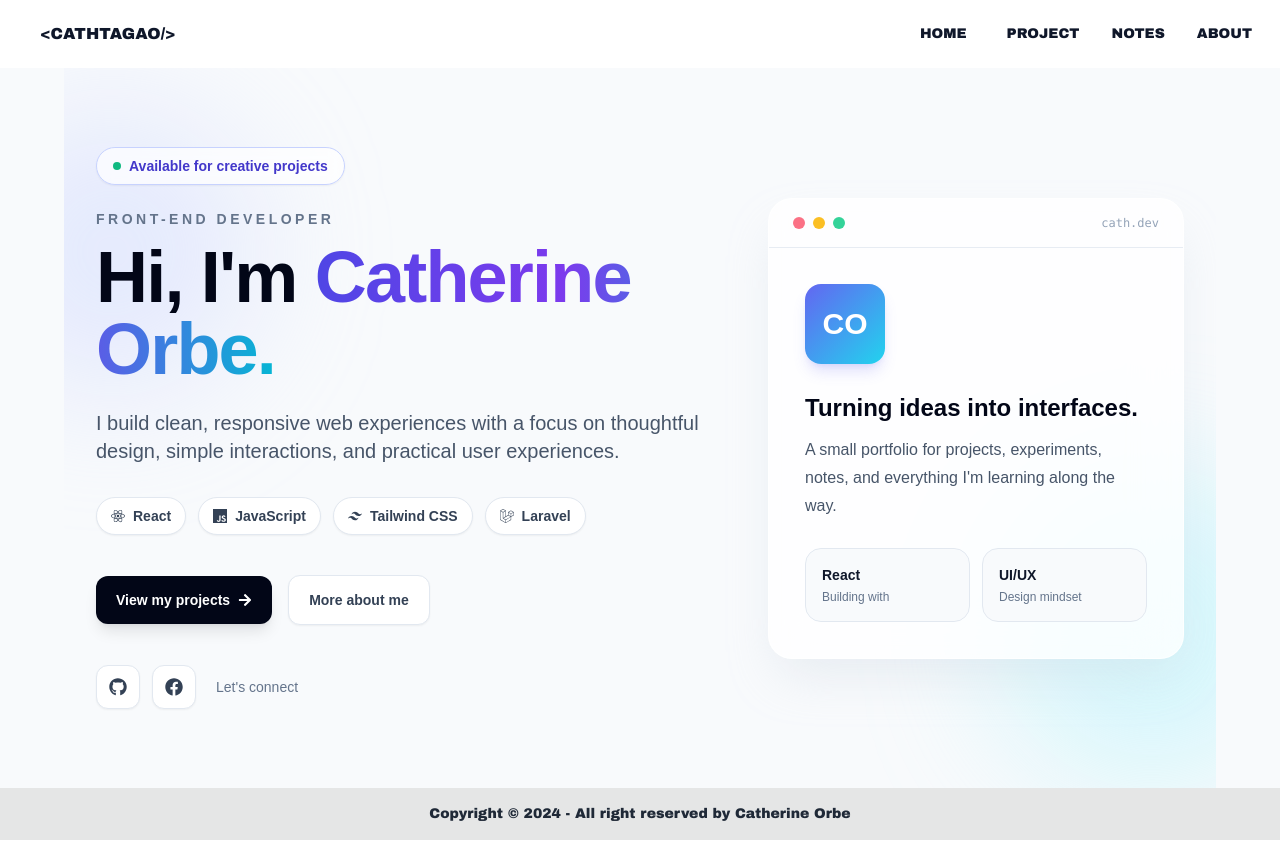
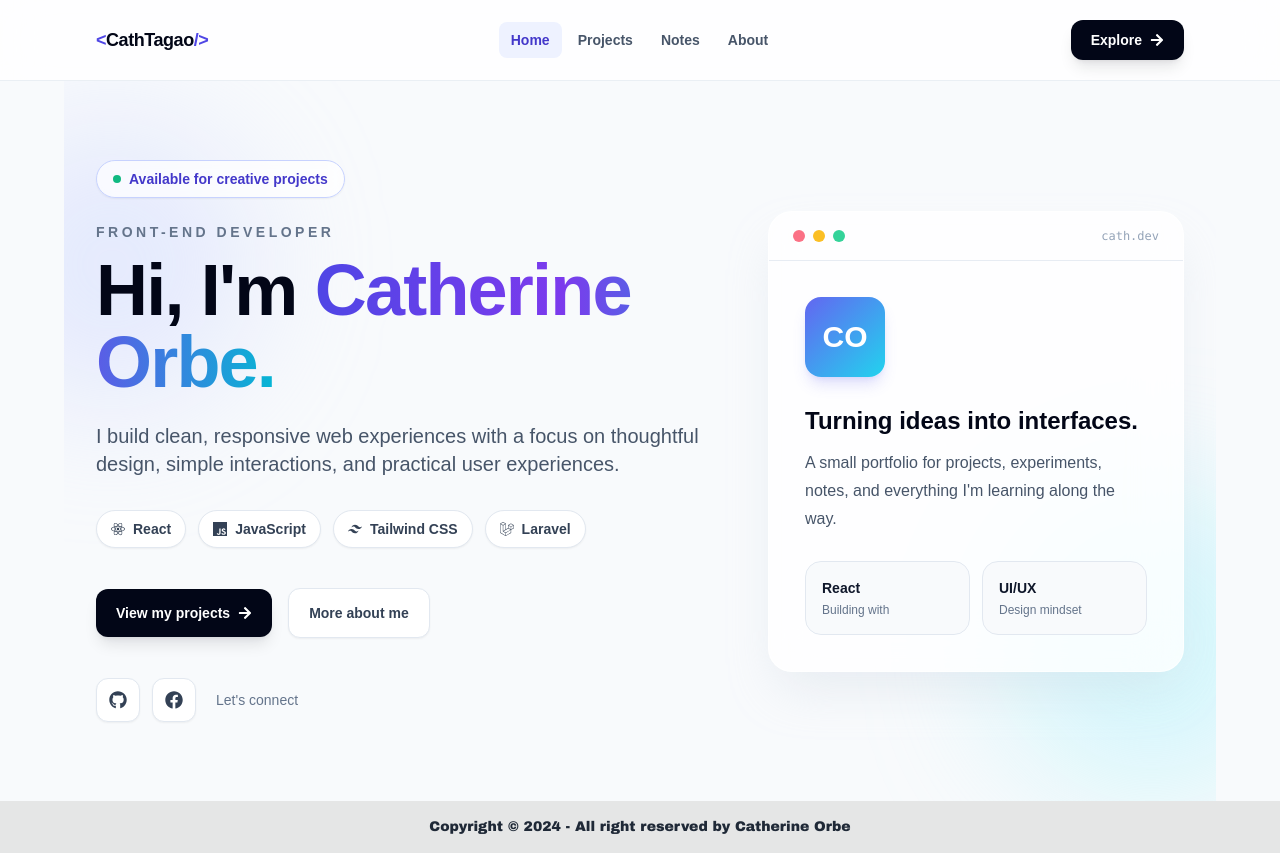
Before and after one commit to catherinetagao/my-firstreactproject, a React (Vite) app: page / in a window 1280 px wide. Built offline with nearby package versions, Linux system fonts and the light colour scheme.

Commit message:
Refresh navigation for better UI and UX

```diff
--- a/src/components/Navbar.jsx
+++ b/src/components/Navbar.jsx
@@ -1,32 +1,62 @@
 import React from "react";
-import { Link } from "react-router-dom";
+import { FaArrowRight } from "react-icons/fa";
+import { Link, NavLink } from "react-router-dom";
+
+const links = [
+  { to: "/", label: "Home" },
+  { to: "/project", label: "Projects" },
+  { to: "/notes", label: "Notes" },
+  { to: "/about", label: "About" },
+];
 
 const Navbar = () => {
   return (
-    // Navbar
-    <div className="navbar bg-base-100">
-      <div className="flex-1">
-        <Link className="uppercase font-bold pl-8 font-['Arial_Black']" to={""}>
-          &lt;CathTagao/&gt;
+    <header className="sticky top-0 z-50 border-b border-slate-200/70 bg-white/80 backdrop-blur-xl dark:border-slate-800/70 dark:bg-slate-950/80">
+      <nav
+        className="mx-auto flex h-20 max-w-6xl items-center justify-between px-6 lg:px-8"
+        aria-label="Primary navigation"
+      >
+        <Link
+          to="/"
+          className="rounded-lg text-lg font-black tracking-tight text-slate-950 transition hover:text-indigo-600 focus:outline-none focus:ring-4 focus:ring-indigo-100 dark:text-white dark:hover:text-indigo-300 dark:focus:ring-indigo-950"
+        >
+          <span className="text-indigo-600 dark:text-indigo-400">&lt;</span>
+          CathTagao
+          <span className="text-indigo-600 dark:text-indigo-400">/&gt;</span>
         </Link>
-      </div>
-      <div className="flex-none uppercase font-['Arial_Black']">
-        <ul className="menu menu-horizontal px-1">
-          <li className="mr-2">
-            <Link to={""}>Home</Link>
-          </li>
-          <li>
-            <Link to={"/project"}>Project</Link>
-          </li>
-          <li>
-            <Link to={"/notes"}>Notes</Link>
-          </li>
-          <li>
-            <Link to={"/about"}>About</Link>
-          </li>
-        </ul>
-      </div>
-    </div>
+
+        <div className="hidden items-center gap-1 sm:flex">
+          {links.map(({ to, label }) => (
+            <NavLink
+              key={to}
+              to={to}
+              className={({ isActive }) =>
+                `rounded-lg px-3 py-2 text-sm font-semibold transition ${
+                  isActive
+                    ? "bg-indigo-50 text-indigo-700 dark:bg-indigo-950/60 dark:text-indigo-300"
+                    : "text-slate-600 hover:bg-slate-100 hover:text-slate-950 dark:text-slate-300 dark:hover:bg-slate-900 dark:hover:text-white"
+                }`
+              }
+            >
+              {label}
+            </NavLink>
+          ))}
+        </div>
+
+        <Link to="/project" className="btn-primary hidden py-2.5 sm:inline-flex">
+          Explore <FaArrowRight aria-hidden="true" />
+        </Link>
+
+        <div className="sm:hidden">
+          <Link
+            to="/project"
+            className="rounded-lg px-3 py-2 text-sm font-bold text-indigo-600 dark:text-indigo-300"
+          >
+            Projects
+          </Link>
+        </div>
+      </nav>
+    </header>
   );
 };
 
```
